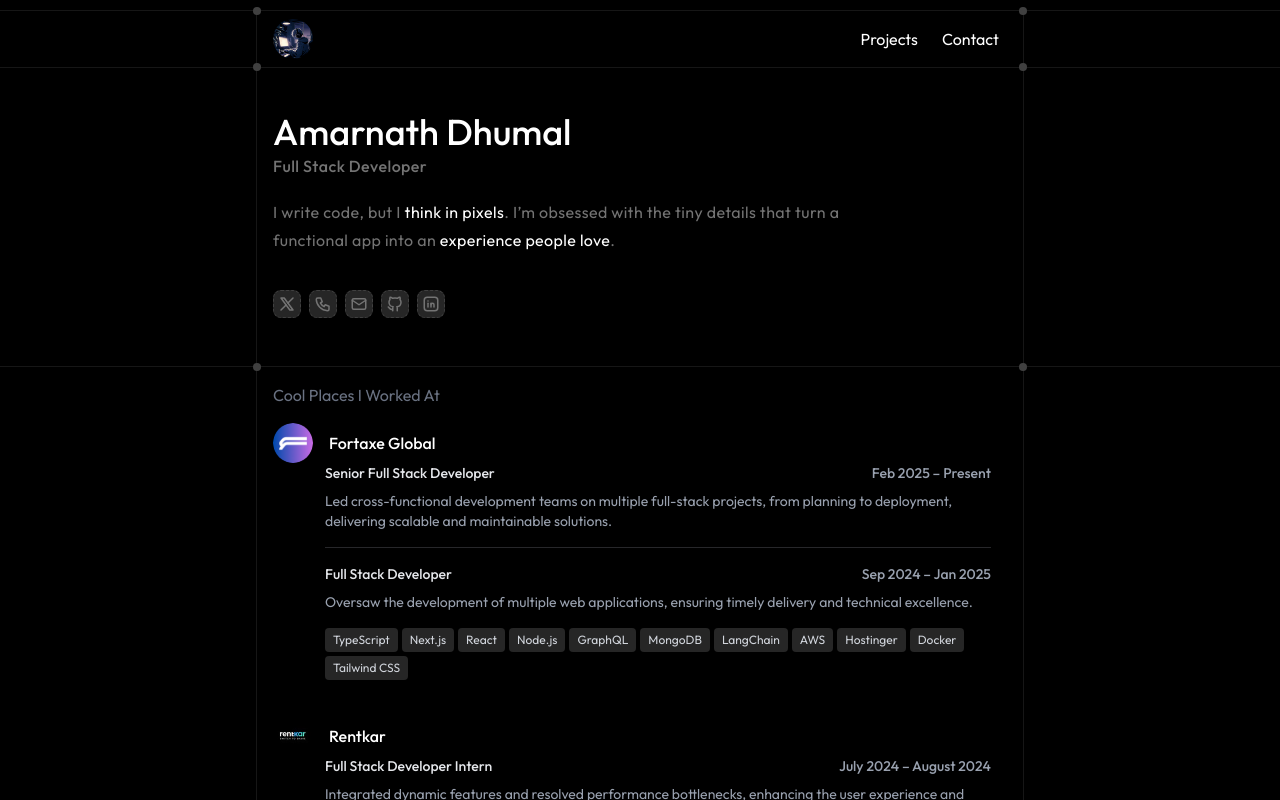
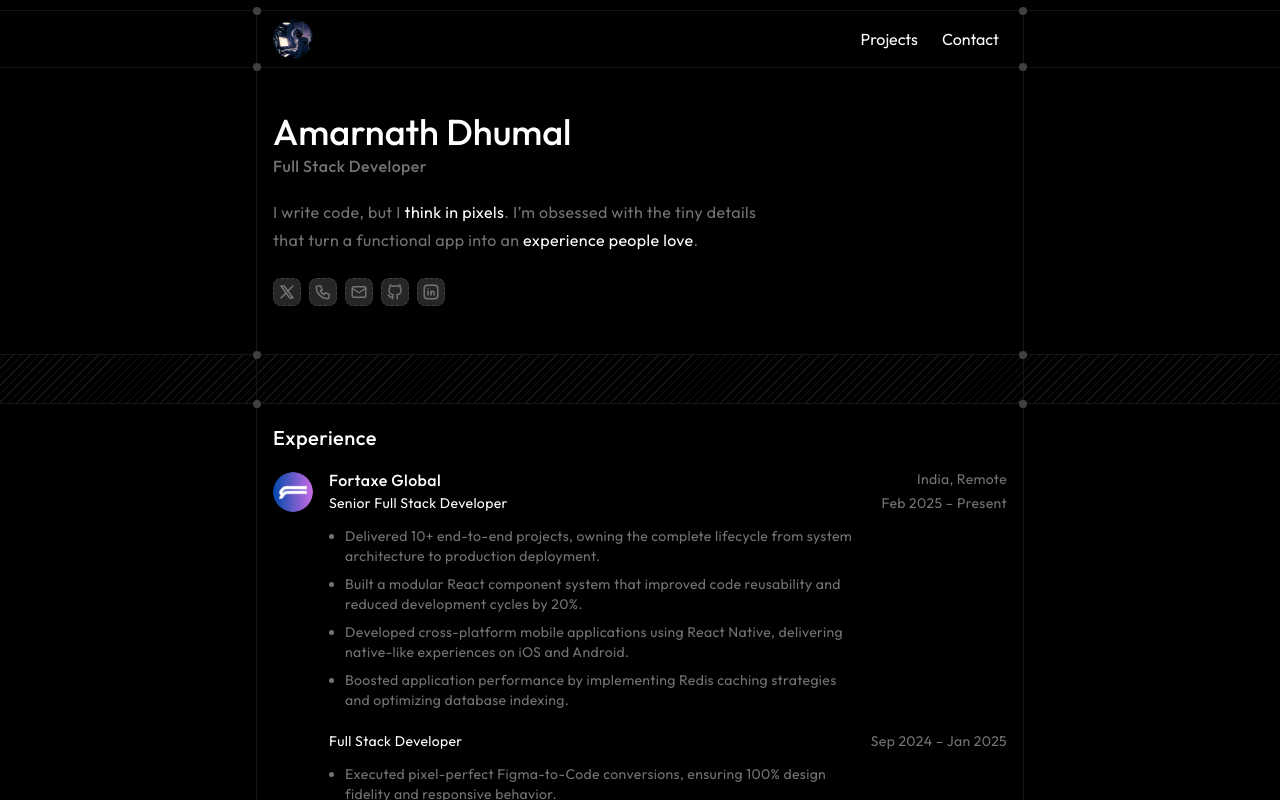
Before and after one commit to amarnath666/Portfolio, a Next.js app: page / in a window 1280 px wide. Shown: the top 800 px of the page. Built offline with nearby package versions, Linux system fonts and the light colour scheme; a web font is replaced by a local one.

Commit message:
added divider and revamped exp section

```diff
--- a/app/page.tsx
+++ b/app/page.tsx
@@ -3,15 +3,17 @@ import Hero from "@/components/hero";
 import Projects from "@/components/Projects";
 import Work from "@/components/Work";
 import Header from "@/components/ui/header";
+import Divider from "@/components/ui/divider";
 export default function Home() {
   return (
-    <div className="bg-black">
+    <div className="bg-black overflow-x-hidden">
       <div className="w-full pt-[66px] pb-[10px]">
         <Header />
 
 
         <Hero />
-        {/* <Findme /> */}
+
+        <Divider />
         <Work />
         <div id="projects">
           <Projects />
--- a/components/Work.tsx
+++ b/components/Work.tsx
@@ -4,53 +4,69 @@ import { cn } from "@/lib/utils";
 import Image from "next/image";
 import ViewArea from "./ui/view-area";
 
+interface Position {
+  role: string;
+  timeLine: string;
+  description: string;
+}
+
+interface WorkExperience {
+  company: string;
+  imageSrc: string;
+  liveUrl: string;
+  timeLine?: string;
+  location: string;
+  technologies: string[];
+  positions: Position[];
+
+}
+
 const Work = () => {
-  const workData = [
+  const workData: WorkExperience[] = [
     {
       company: "Fortaxe Global",
       imageSrc: "/images/fortaxe-global.png",
       liveUrl: "https://www.fortaxe.com",
+      location: "India, Remote",
+      technologies: [
+        "TypeScript",
+        "Next.js",
+        "React Native",
+        "React",
+        "Tailwind CSS",
+        "Node.js",
+        "PostgreSQL",
+        "GraphQL",
+        "MongoDB",
+        "AWS",
+        "Docker",
+        "CI/CD",
+        "RabbitMQ",
 
+
+      ],
       positions: [
         {
           role: "Senior Full Stack Developer",
           timeLine: "Feb 2025 – Present",
           description: `
-Led cross-functional development teams on multiple full-stack projects, from planning to deployment, delivering scalable and maintainable solutions.
+Delivered 10+ end-to-end projects, owning the complete lifecycle from system architecture to production deployment.
+Built a modular React component system that improved code reusability and reduced development cycles by 20%.
+Developed cross-platform mobile applications using React Native, delivering native-like experiences on iOS and Android.
+Boosted application performance by implementing Redis caching strategies and optimizing database indexing.
 `,
-          technologies: [
-            "TypeScript",
-            "Next.js",
-            "React",
-            "Node.js",
-            "GraphQL",
-            "MongoDB",
 
-            "LangChain",
-            "AWS",
-            "Hostinger",
-            "Docker",
-            "Tailwind CSS",
-          ],
+
         },
         {
           role: "Full Stack Developer",
           timeLine: "Sep 2024 – Jan 2025",
-          description: ` Oversaw the development of multiple web applications, ensuring timely delivery and technical excellence.`,
-          technologies: [
-            "TypeScript",
-            "Next.js",
-            "React",
-            "Node.js",
-            "GraphQL",
-            "MongoDB",
+          description: `
+Executed pixel-perfect Figma-to-Code conversions, ensuring 100% design fidelity and responsive behavior.
+Implemented robust full-stack features, ensuring seamless integration between frontend interfaces and backend services.
+`,
 
-            "LangChain",
-            "AWS",
-            "Hostinger",
-            "Docker",
-            "Tailwind CSS",
-          ],
+
         },
       ],
     },
@@ -58,36 +74,39 @@ Led cross-functional development teams on multiple full-stack projects, from pla
       company: "Rentkar",
       imageSrc: "/images/rentkar.jpeg",
       liveUrl: "https://rentkar.app",
-      timeLine: "July 2024 – August 2024",
+      timeLine: "Jul 2024 – Aug 2024",
+      location: "Mumbai, India, On-Site",
+      technologies: ["JavaScript", "React", "Node.js", "MongoDB"],
       positions: [
         {
           role: "Full Stack Developer Intern",
-          timeLine: "July 2024 – August 2024",
-          description:
-            "Integrated dynamic features and resolved performance bottlenecks, enhancing the user experience and reducing load times by 25%.",
-          technologies: ["JavaScript", "React", "Node.js", "MongoDB"],
+          timeLine: "Jul 2024 – Aug 2024",
+          description: `
+Integrated dynamic features and resolved performance bottlenecks, enhancing the user experience and reducing load times by 25%.
+Developed and integrated backend APIs to fetch and display dynamic data, ensuring seamless frontend-backend communication.
+`,
+
+
         },
       ],
     },
   ];
 
-  const getAllTechnologies = (positions: any[]) => {
-    const allTechs = positions.flatMap((p) => p.technologies);
-    return [...new Set(allTechs)];
-  };
+
 
   return (
     <ViewArea showBorderTop={false} showBottomDots={false}>
-      <div >
+      <div className="" >
 
-        <p className="text-gray-500 text-base  pb-4">
-          Cool Places I Worked At
+        <p className="text-white text-xl font-medium leading-none flex  tracking-wide pb-6">
+          Experience
         </p>
 
+        {/* Work Experience */}
         {workData.map((work, idx) => (
-          <div key={idx} className="flex flex-col  relative mb-6">
+          <div key={idx} className="flex flex-col relative mb-6">
             {/* Logo + Content */}
-            <div className="flex flex-row items-center gap-4 pr-20">
+            <div className="flex flex-row items-start gap-4 ">
               {/* Logo */}
               <div
                 onClick={(e) => {
@@ -107,40 +126,57 @@ Led cross-functional development teams on multiple full-stack projects, from pla
 
               {/* Company Info */}
               <div className="flex-1">
-                <p className="text-base text-white font-medium">{work.company}</p>
+                <div className="flex flex-row items-start justify-between ">
+                  <h4 className="text-base text-white font-medium leading-none pb-2 tracking-wide ">
+                    {work.company}
+                  </h4>
+                  <p className="text-sm text-text-secondary leading-none tracking-wide">
+                    {work.location}
+                  </p>
+                </div>
+                {work.positions.map((position, posIdx) => (
+                  <div
+                    key={posIdx}
+                    className={cn(
+                      "flex flex-col w-full",
+                      posIdx !== work.positions.length - 1 &&
+                      " pb-6"
+                    )}
+                  >
+
+                    <div className="flex flex-row items-center justify-between w-full mb-4 gap-4">
+
+                      <h4 className="text-sm text-white leading-none tracking-wide">{position.role}</h4>
+
+
+
+                      <h4 className="text-sm text-text-secondary leading-none tracking-wide">
+                        {position.timeLine}
+                      </h4>
+
+
+                    </div>
+
+                    <ul className="list-disc pl-4 space-y-2">
+                      {position.description.trim().split('\n').filter(line => line.trim()).map((line, i) => (
+                        <li key={i} className="text-text-secondary text-sm/5 tracking-wide max-w-[512px]">
+                          {line.trim()}
+                        </li>
+                      ))}
+                    </ul>
+                  </div>
+                ))}
               </div>
             </div>
 
             {/* Role Descriptions */}
             <div className="text-gray-400 text-sm pl-[52px] pr-4">
-              {work.positions.map((position, posIdx) => (
-                <div
-                  key={posIdx}
-                  className={cn(
-                    "mb-4",
-                    posIdx !== work.positions.length - 1 &&
-                    "border-b border-[#27272a] pb-2"
-                  )}
-                >
-                  <div className="flex flex-col sm:flex-row sm:justify-between sm:items-center mb-2 gap-1 sm:gap-0">
-                    <h4 className="text-gray-200 font-medium">{position.role}</h4>
-                    <span className="text-gray-400 text-sm font-medium">
-                      {position.timeLine}
-                    </span>
-                  </div>
-
-                  <p className="text-gray-400 text-sm mb-2 whitespace-pre-line">
-                    {position.description.trim()}
-                  </p>
-                </div>
-              ))}
-
               {/* Tech Stack */}
-              <div className="flex flex-wrap gap-1 mb-3">
-                {getAllTechnologies(work.positions).map((tech) => (
+              <div className="flex flex-wrap gap-2 mt-4 ">
+                {work.technologies.map((tech) => (
                   <span
                     key={tech}
-                    className="text-xs bg-neutral-800 text-gray-300 px-2 py-1 rounded"
+                    className="border border-dashed border-neutral-700 bg-neutral-800 rounded-md text-text-secondary px-2 py-1  text-sm leading-none"
                   >
                     {tech}
                   </span>
@@ -155,213 +191,3 @@ Led cross-functional development teams on multiple full-stack projects, from pla
 };
 
 export default Work;
-
-// const Work = () => {
-//   const [expandedIndex, setExpandedIndex] = useState<number | null>(null);
-//   const [hoveredIndex, setHoveredIndex] = useState<number | null>(null);
-
-//   const workData = [
-//     {
-//       company: "Fortaxe Global",
-//       imageSrc: "/images/fortaxe-global.png",
-//       liveUrl: "https://www.fortaxe.com",
-// timeLine: "September 2024 - Present",
-//       positions: [
-//         {
-//           role: "Senior Full Stack Developer",
-//           timeLine: "February 2025 - Present",
-//           description: `
-// Built and deployed scalable applications using Next.js, React, Node.js, GraphQL, and MongoDB.
-// Architected and optimized GraphQL APIs and MongoDB schemas, improving query response times with efficient indexing and Redis caching.
-// `,
-//           technologies: [
-//             "TypeScript",
-//             "Next.js",
-//             "React",
-//             "Node.js",
-//             "GraphQL",
-//             "MongoDB",
-//             "ChatGPT",
-//             "LangChain",
-//             "AWS",
-//             "Hostinger",
-//             "Docker",
-//           ],
-//         },
-//         {
-//           role: " Full Stack Developer",
-//           timeLine: "September 2024 - January 2025",
-//           description: `
-// Lead the design and development of advanced features for scalable applications.
-// Mentored junior developers, conducted code reviews, and enforced best practices for maintainable, scalable codebases.
-// Collaborated with cross-functional teams to deliver multiple major projects while maintaining high code quality through comprehensive testing and documentation.
-// `,
-//           technologies: [
-//             "TypeScript",
-//             "Next.js",
-//             "React",
-//             "Node.js",
-//             "GraphQL",
-//             "MongoDB",
-//             "ChatGPT",
-//             "LangChain",
-//             "AWS",
-//             "Hostinger",
-//             "Docker",
-//           ],
-//         },
-//       ],
-//     },
-//     {
-//       company: "Rentkar",
-//       imageSrc: "/images/rentkar.jpeg",
-//       liveUrl: "https://rentkar.app",
-//        timeLine: "July 2024 - August 2024",
-//       positions: [
-//         {
-//           role: "Full Stack Developer Intern",
-//           timeLine: "July 2024 - August 2024",
-//           description:
-//             "Designed and developed custom Shopify themes for enterprise clients with optimized checkout flows.",
-//           technologies: [
-//             "Next.js",
-//             "TypeScript",
-//             "LangChain",
-//             "MongoDB",
-//             "Razorpay",
-//             "Tailwind CSS",
-//           ],
-//         },
-//       ],
-//     },
-//   ];
-
-//   const handleToggle = (index: number) => {
-//     setExpandedIndex((prevIndex) => (prevIndex === index ? null : index));
-//   };
-
-//   const getAllTechnologies = (positions: any[]) => {
-//     const allTechs = positions.flatMap((p) => p.technologies);
-//     return [...new Set(allTechs)]; // Remove duplicates
-//   };
-
-//   return (
-//     <div className="pt-6">
-//       <hr className="w-full h-px bg-gray-700 border-none" />
-//       <p className="text-gray-500 text-base pt-2 pb-4">
-//         Cool Places I Worked At
-//       </p>
-
-//       {workData.map((work, idx) => (
-//         <div key={idx} className="flex flex-col gap-4 relative ">
-//           {/* Timeline */}
-//           <p className="absolute right-0 top-0 text-gray-400 text-sm font-medium">
-//             {work.timeLine}
-//           </p>
-
-//           {/* Logo + Content */}
-//           <div className="flex flex-row gap-4 pr-20">
-//             {/* Logo */}
-//             <div
-//               onClick={(e) => {
-//                 e.stopPropagation();
-//                 window.open(work.liveUrl, "_blank");
-//               }}
-//               onMouseEnter={(e) => e.stopPropagation()}
-//               className="cursor-pointer"
-//             >
-//               <img
-//                 src={work.imageSrc}
-//                 alt={work.company}
-//                 className="w-[40px] h-[40px] rounded-full object-cover flex-shrink-0"
-//               />
-//             </div>
-
-//             {/* Content area */}
-//             <div
-//               className="flex-1 group cursor-pointer"
-//               onClick={() => handleToggle(idx)}
-//               onMouseEnter={() => setHoveredIndex(idx)}
-//               onMouseLeave={() => setHoveredIndex(null)}
-//             >
-//               <div className="flex items-center">
-//                 <p className="text-base text-white font-medium">
-//                   {work.company}
-//                 </p>
-
-//                 {/* Chevron appears only on hover */}
-//                 {hoveredIndex === idx && (
-//                   <ChevronRightIcon
-//                     className={cn(
-//                       "size-4 transition-transform duration-300 text-gray-400",
-//                       expandedIndex === idx ? "rotate-90" : "rotate-0"
-//                     )}
-//                   />
-//                 )}
-//               </div>
-
-//               {/* Show multiple roles if more than one position */}
-//               {work.positions.length > 1 ? (
-//                 <p className="text-gray-300 text-sm">
-//                   {work.positions[0].role} • {work.positions.length} positions
-//                 </p>
-//               ) : (
-//                 <p className="text-gray-300 text-sm">
-//                   {work.positions[0].role}
-//                 </p>
-//               )}
-//             </div>
-//           </div>
-
-//           {/* Expanded Content */}
-//           <motion.div
-//             initial={{ opacity: 0, height: 0 }}
-//             animate={{
-//               opacity: expandedIndex === idx ? 1 : 0,
-//               height: expandedIndex === idx ? "auto" : 0,
-//             }}
-//             transition={{
-//               duration: 0.4,
-//               ease: [0.4, 0, 0.2, 1],
-//             }}
-//             className="overflow-hidden text-gray-400 text-sm pl-[52px] pr-4"
-//           >
-//             {work.positions.map((position, posIdx) => (
-//               <div
-//                 key={posIdx}
-//                 className={cn(
-//                   "mb-6",
-//                   posIdx !== work.positions.length - 1 &&
-//                     "border-b border-gray-700 pb-4"
-//                 )}
-//               >
-//                 <div className="flex justify-between items-start mb-2">
-//                     {work.positions.length > 1 && (
-//                   <h4 className="text-gray-200 font-medium">{position.role}</h4>
-//                     )}
-//                   {work.positions.length > 1 && (
-//     <span className="text-gray-500 text-xs">{position.timeLine}</span>
-//   )}
-//                 </div>
-//                 <p className="text-gray-400 text-sm mb-3">
-//                   {position.description}
-//                 </p>
-//               </div>
-//             ))}
-
-//             <div className="flex flex-wrap gap-1 mb-3">
-//               {getAllTechnologies(work.positions).map((tech) => (
-//                 <span
-//                   key={tech}
-//                   className="text-xs bg-gray-800 text-gray-300 px-2 py-1 rounded"
-//                 >
-//                   {tech}
-//                 </span>
-//               ))}
-//             </div>
-//           </motion.div>
-//         </div>
-//       ))}
-//     </div>
-//   );
-// };
--- a/components/hero.tsx
+++ b/components/hero.tsx
@@ -22,7 +22,7 @@ const Hero = () => {
 
   return (
     <ViewArea showBorderTop={false} showTopDots={false} showBottomDots={false}>
-      <div className="flex flex-col items-start justify-center py-8">
+      <div className="flex flex-col items-start justify-center py-6">
         <div className="flex flex-row  items-center w-full">
 
           <div className="flex flex-col items-start gap-2 w-full">
@@ -80,7 +80,7 @@ const Hero = () => {
           </div>
         </div>
         <div className="flex flex-col  pt-6">
-          <p className="text-text-secondary text-base/7 tracking-wide max-w-xl">
+          <p className="text-text-secondary text-base/7 tracking-wide max-w-[512px]">
             I write code, but I <span className="text-white">think in pixels</span>. I’m obsessed with the tiny details that turn a functional app into an <span className="text-white">experience people love</span>.
           </p>
 
@@ -101,7 +101,7 @@ const Hero = () => {
 
 
         {/* Social Icons */}
-        <div className="flex flex-row gap-2 pt-9">
+        <div className="flex flex-row gap-2 pt-6">
           <SocialLink
             href="https://x.com/AmarnathDhumal"
             icon={<IconBrandX size={28} className="border border-dashed border-neutral-700 bg-neutral-800 rounded-md text-text-secondary p-1 hover:bg-neutral-900 " />}
--- /dev/null
+++ b/components/ui/divider.tsx
@@ -0,0 +1,14 @@
+import ViewArea from "./view-area"
+
+const Divider = () => {
+    return (
+        <ViewArea
+            showBorderTop={false} showBottomDots={false}
+            className="p-0 w-full relative ">
+            <div className="absolute top-0 left-1/2 -translate-x-1/2 w-screen h-12 bg-[repeating-linear-gradient(315deg,transparent,transparent_5px,#171717_5px,#171717_6px)]  "></div>
+            <div className="h-12 w-full"></div>
+        </ViewArea>
+    )
+}
+
+export default Divider
--- a/components/ui/header.tsx
+++ b/components/ui/header.tsx
@@ -50,7 +50,7 @@ const Header = () => {
                                 {hovered === item.name && (
                                     <motion.span
                                         layoutId="nav-item-hover"
-                                        className="absolute inset-0 bg-neutral-900 rounded-md -z-10"
+                                        className="absolute inset-0 bg-neutral-800 rounded-md -z-10"
                                         transition={{
                                             type: "spring",
                                             stiffness: 350,
--- a/components/ui/view-area.tsx
+++ b/components/ui/view-area.tsx
@@ -41,7 +41,7 @@ const ViewArea = ({
         <div className={outerBorderClasses}>
             <div className={cn(
                 innerBorderClasses,
-                "w-full h-auto relative p-4 max-w-3xl mx-auto ",
+                "w-full h-auto relative px-4 py-6 max-w-3xl mx-auto ",
                 className
             )}>
                 <Dots
@@ -71,7 +71,7 @@ export const Dots = ({
     showBottomRight = true
 }: DotsProps) => {
     return (
-        <div className="z-10">
+        <div className="absolute inset-0 z-20 pointer-events-none">
             {showTopLeft && (
                 <div className="absolute top-[-4px] left-[-4px] w-2 h-2 bg-neutral-700 rounded-full" />
             )}
```
